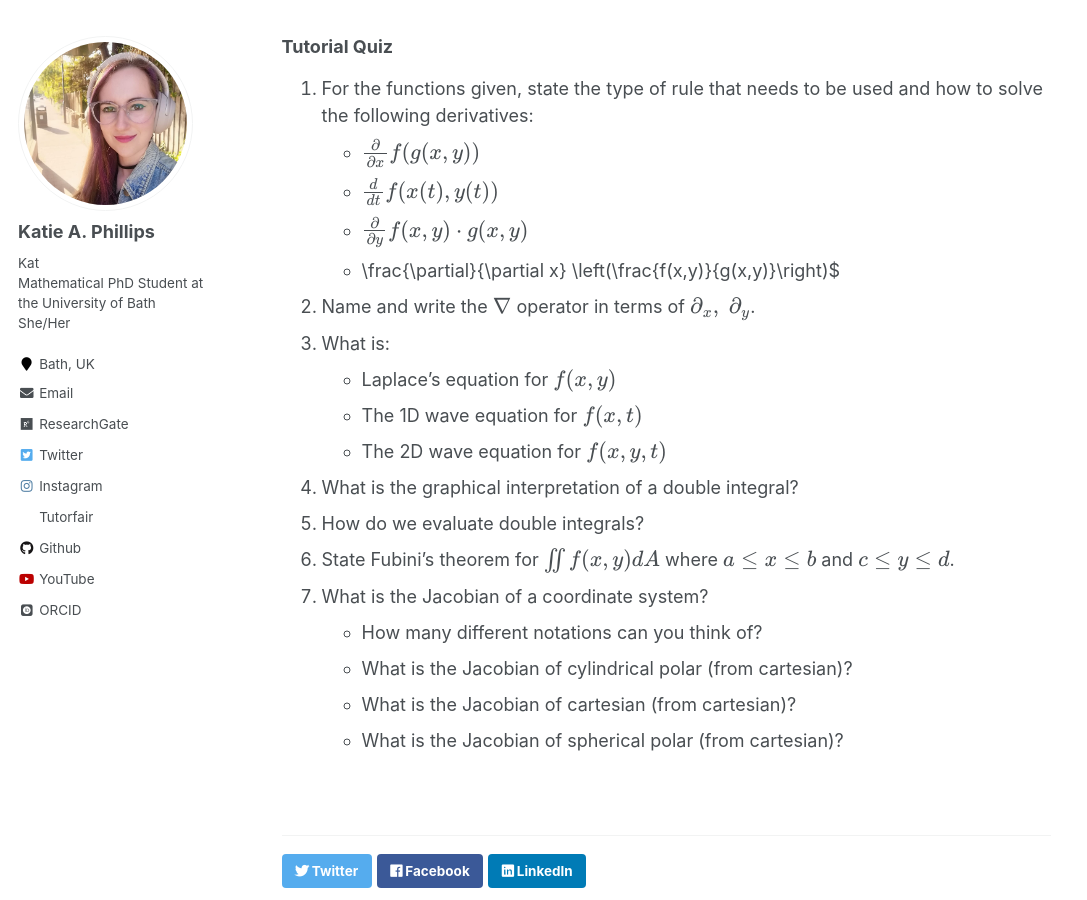
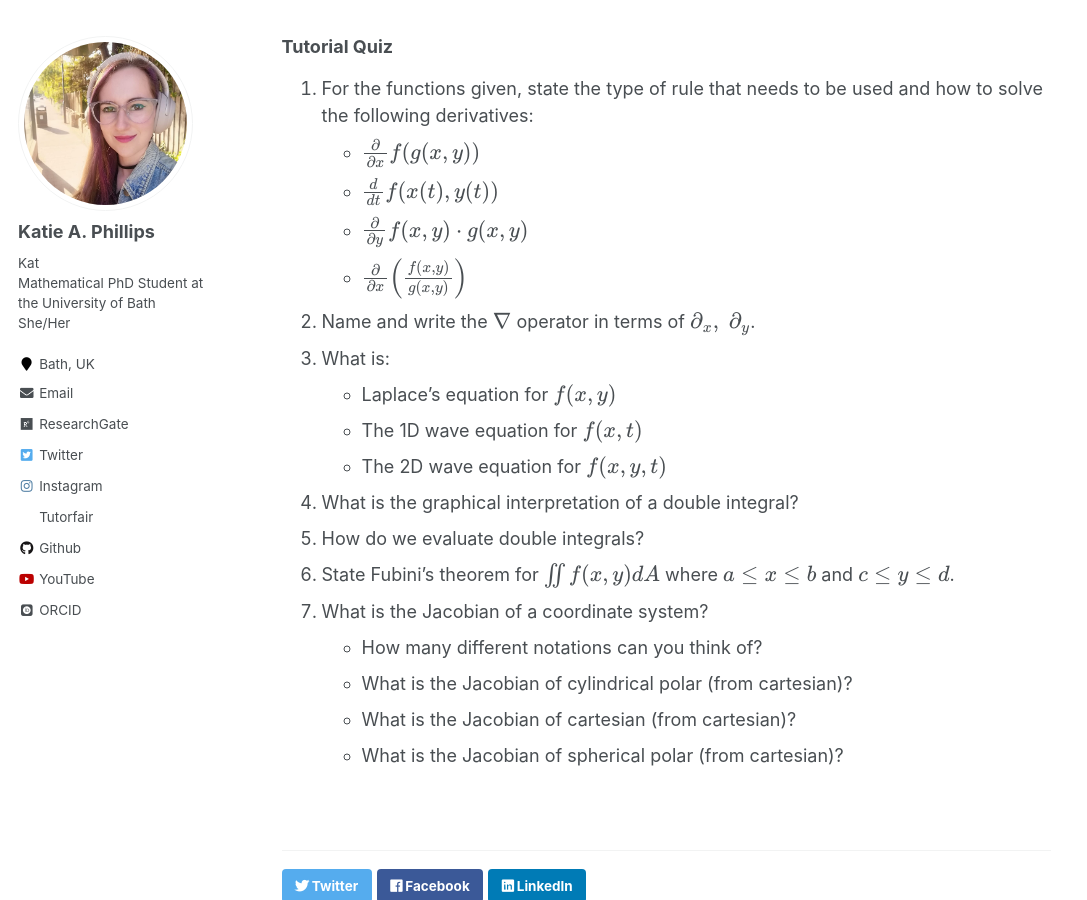
Before and after one commit to kap39/kap39.github.io, a Jekyll site: the page built from _teaching/current-subjects.md, in a window 1280 px wide and 900 px high, scrolled down 2179 px. Shown: the whole window, without its empty margins (0-1087 px from the left). Built offline with Jekyll 4.4.1, drawn with Linux system fonts in a browser that asks for light colours; some web fonts are replaced; formulas are drawn with MathJax 3.

Commit message:
fixed week 4

```diff
--- a/_teaching/current-subjects.md
+++ b/_teaching/current-subjects.md
@@ -122,7 +122,7 @@ For a function \$ y=f(x) \$ defined over an interval \$[a,b]\$
     * \$\frac{\partial}{\partial x} f(g(x,y))\$
     * \$ \frac{d}{d t} f(x(t),y(t)) \$
     * \$ \frac{\partial}{\partial y} f(x,y)\cdot g(x,y)\$
-    * \frac{\partial}{\partial x} \left(\frac{f(x,y)}{g(x,y)}\right)\$
+    * \$ \frac{\partial}{\partial x} \left(\frac{f(x,y)}{g(x,y)}\right)\$
 2. Name and write  the \$\nabla\$ operator in terms of \$\partial_x, \; \partial_y\$.
 3. What is:
     * Laplace's equation for \$f(x,y)\$
@@ -136,6 +136,7 @@ For a function \$ y=f(x) \$ defined over an interval \$[a,b]\$
     * What is the Jacobian of cylindrical polar (from cartesian)?
     * What is the Jacobian of cartesian (from cartesian)?
     * What is the Jacobian of spherical polar (from cartesian)?
+
 
 <!--
 ## Week 5 - Double Integrals 2: Here's the remix
```
